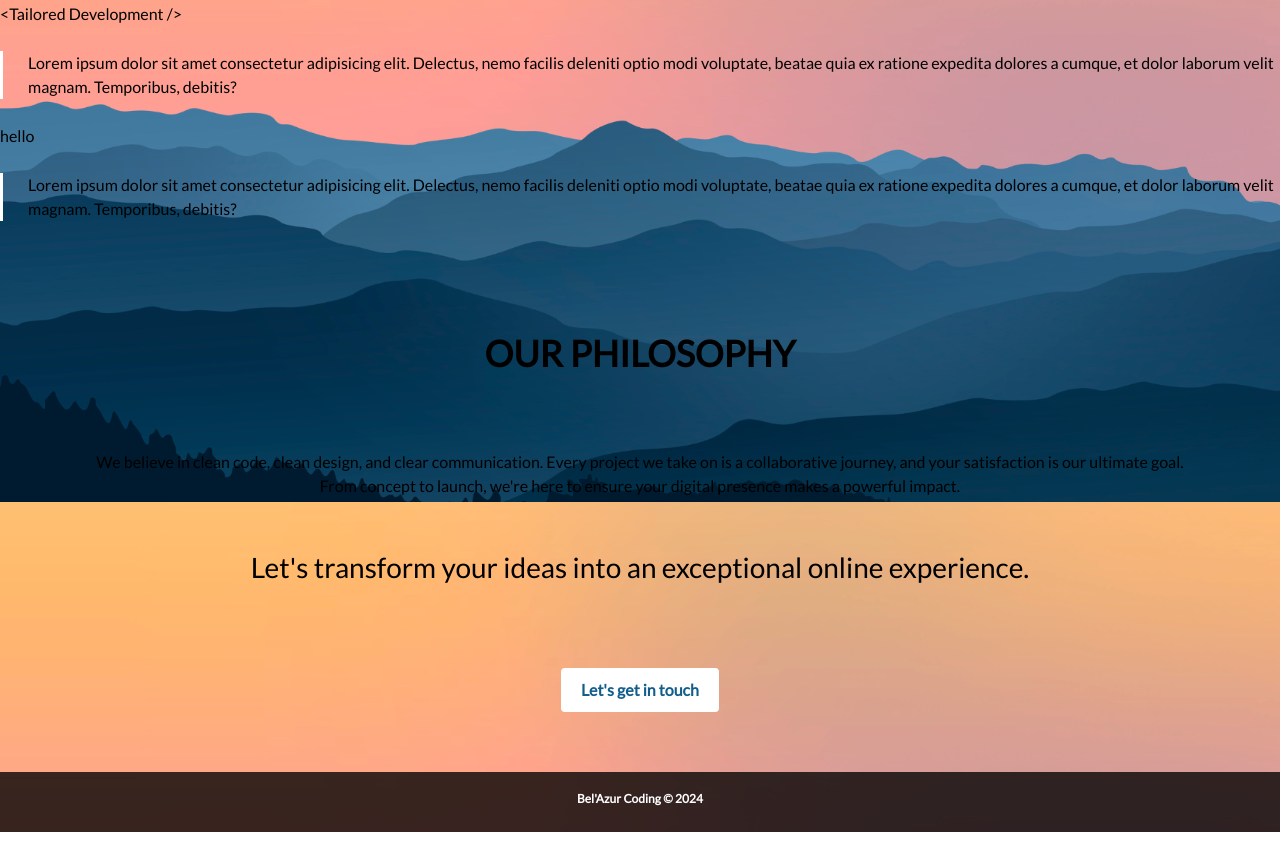
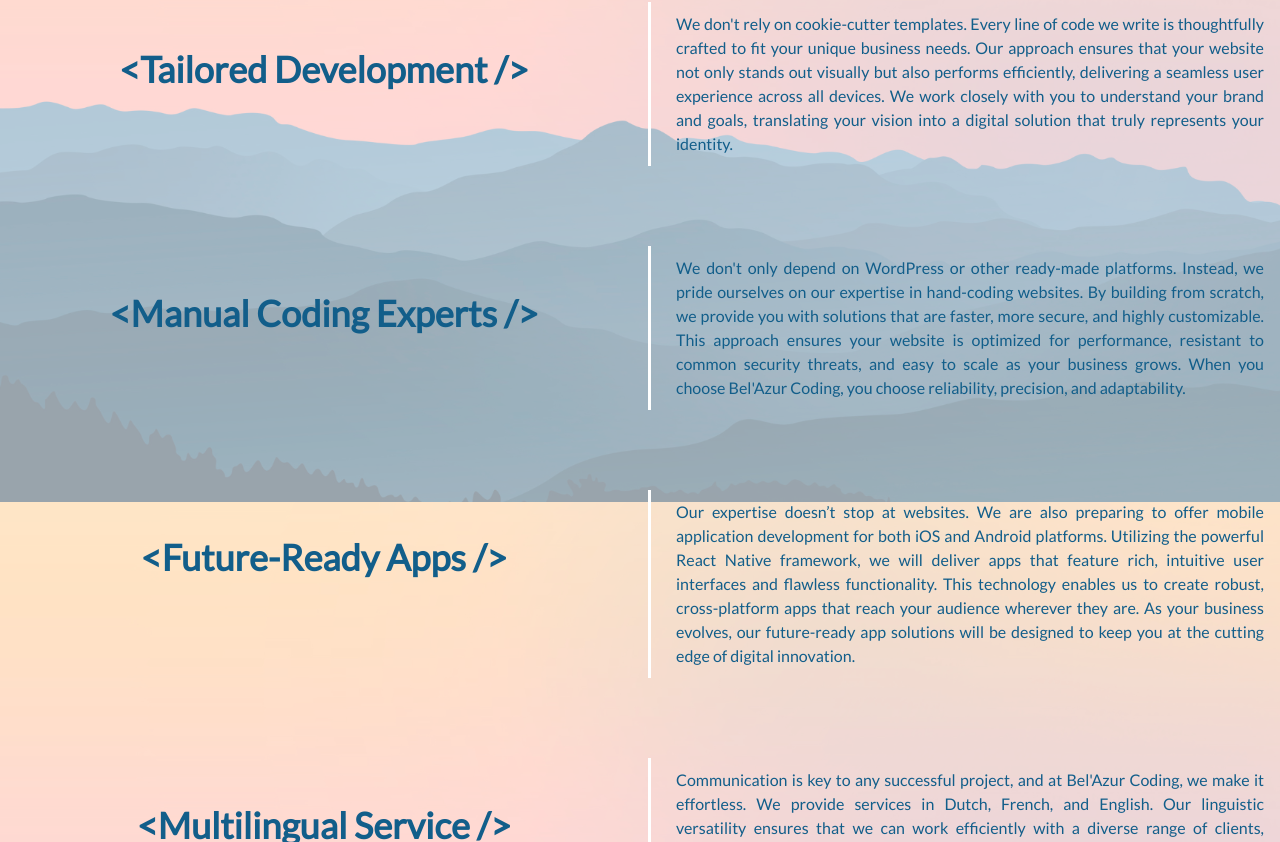
Before and after one commit to JoachimBosch/BelAzurWebsite, a React (Vite) app: page / in a window 1280 px wide. Shown: the part 1098-1940 px from the top of the page. Built offline with nearby package versions, Linux system fonts and the light colour scheme.

Commit message:
changed why us section

```diff
--- a/src/assets/allservices.jsx
+++ b/src/assets/allservices.jsx
@@ -6,9 +6,9 @@ const AllServices = () => {
 
     return (
         <>
-        <div style={{ height: "100vh"}}>
+        <div style={{ height: "90vh"}}>
 
-            <div className="flex flex-wrap justify-center py-8">
+            <div className="flex flex-wrap justify-center py-8 mt-32">
                 <button
                     onClick={() => {
                         setPage("onepager");
--- a/src/assets/services.jsx
+++ b/src/assets/services.jsx
@@ -13,7 +13,7 @@ const Services = () => {
 
     return (
         <>
-            <div className="intro mx-auto pt-32">
+            <div className="services mx-auto">
                 {page === "allServices" && <AllServices />}
                 {page === "onepager" && <Vitrine />}
                 {page === "multipager" && <Website />}
--- a/src/components/whyUs.jsx
+++ b/src/components/whyUs.jsx
@@ -3,33 +3,85 @@ import { Link } from "react-router-dom";
 const WhyUs = () => {
     return (
         <>
-            <div className="py-8 mx-auto gap-8 d-block" style={{ maxWidth: "1280px"}}>
-				<div className="">
-					<div className="pe-4 content-center" style={{ minWidth: "200px"}}>
-					{"<"}Tailored Development {"/>"}
+            <div className="whyUs py-8 gap-8 d-block text-belazurblue">
+				<div className="mx-auto" style={{ maxWidth: "1280px"}}>
+				<div className="lg:columns-2 columns-1 mx-4">
+					<div className="text-center">
+						<h1 className="py-10">
+							{"<"}Tailored Development {"/>"}
+						</h1>
+
 					</div>
-					<p className="aboutUs content-center">
-						Lorem ipsum dolor sit amet consectetur
-						adipisicing elit. Delectus, nemo facilis
-						deleniti optio modi voluptate, beatae quia
-						ex ratione expedita dolores a cumque, et
-						dolor laborum velit magnam. Temporibus,
-						debitis?
+					<p className="whyUsAbout text-justify">
+						We don't rely on cookie-cutter templates. Every line of
+                        code we write is thoughtfully crafted to fit your unique
+                        business needs. Our approach ensures that your website
+                        not only stands out visually but also performs
+                        efficiently, delivering a seamless user experience
+                        across all devices. We work closely with you to
+                        understand your brand and goals, translating your vision
+                        into a digital solution that truly represents your
+                        identity.
+
 					</p>
 				</div>
-				<div className="">
-					<div className="pe-4 content-center">
-						hello
+				<div className="lg:columns-2 columns-1 mx-4 pt-20">
+					<div className="text-center">
+						<h1 className="py-10">
+							{"<"}Manual Coding Experts  {"/>"}
+						</h1>
 					</div>
-					<p className="aboutUs content-center">
-						Lorem ipsum dolor sit amet consectetur
-						adipisicing elit. Delectus, nemo facilis
-						deleniti optio modi voluptate, beatae quia
-						ex ratione expedita dolores a cumque, et
-						dolor laborum velit magnam. Temporibus,
-						debitis?
+					<p className="whyUsAbout text-justify">
+						We don't only depend on WordPress or
+                        other ready-made platforms. Instead, we pride ourselves on our
+                        expertise in hand-coding websites. By building from
+                        scratch, we provide you with solutions that are faster,
+                        more secure, and highly customizable. This approach
+                        ensures your website is optimized for performance,
+                        resistant to common security threats, and easy to scale
+                        as your business grows. When you choose Bel'Azur Coding,
+                        you choose reliability, precision, and adaptability.
 					</p>
 				</div>
+				<div className="lg:columns-2 columns-1 mx-4 pt-20">
+					<div className="text-center">
+						<h1 className="py-10">
+							{"<"}Future-Ready Apps   {"/>"}
+						</h1>
+					</div>
+					<p className="whyUsAbout text-justify">
+					Our expertise doesn’t stop at websites. We are also
+                        preparing to offer mobile application development for
+                        both iOS and Android platforms. Utilizing the powerful
+                        React Native framework, we will deliver apps that
+                        feature rich, intuitive user interfaces and flawless
+                        functionality. This technology enables us to create
+                        robust, cross-platform apps that reach your audience
+                        wherever they are. As your business evolves, our
+                        future-ready app solutions will be designed to keep you
+                        at the cutting edge of digital innovation.
+
+					</p>
+				</div>
+				<div className="lg:columns-2 columns-1 mx-4 pt-20">
+					<div className="text-center">
+						<h1 className="py-10">
+							{"<"}Multilingual Service    {"/>"}
+						</h1>
+					</div>
+					<p className="whyUsAbout text-justify">
+					Communication is key to any successful project, and at
+                        Bel'Azur Coding, we make it effortless. We provide services
+                        in Dutch, French, and English. Our linguistic
+                        versatility ensures that we can work efficiently with a
+                        diverse range of clients, catering to both local and
+                        international businesses. Our commitment to clear,
+                        consistent communication means you'll always be in the
+                        loop, no matter where you are in the world.
+					</p>
+				</div>
+				</div>
+
 
             </div>
 
--- a/src/index.css
+++ b/src/index.css
@@ -74,26 +74,8 @@ input {
 	padding-bottom: 2px;
 }
 
-table {
-	width: 100%;
-	margin: 30px auto;
-	padding-top: 12px;
-	padding-bottom: 12px;
-	text-align: left;
-}
 
-th {
-	border-bottom: 1px;
-	border-style: solid;
-}
 
-tr:nth-child(even) {
-	background-color: #f2f2f2;
-}
-
-tr:hover {
-	background-color: #d9d6d6;
-}
 .social-links {
 	color: white;
 }
@@ -105,9 +87,9 @@ tr:hover {
 }
 
 .footer {
-	background-color: rgba(0, 0, 0, 0.779);
+	background-color: rgb(0, 0, 0);
 	color: white;
-	height: 60px;
+	height: 5vh;
 }
 
 .reference {
@@ -162,8 +144,36 @@ label {
 	color: white;
 }
 
+.whyUs {
+	background-color: rgba(255, 255, 255, 0.6);
+}
 
+.whyUs h1 {
+	margin-bottom: 0px;
+	text-align: center;
+}
 
+.whyUsAbout {
+	border-left: solid;
+	border-color: white;
+	padding-left: 25px;
+	padding-top: 10px;
+	padding-bottom: 10px;
+}
+
+.allServices {
+	font-size: 20px;
+	font-style: italic;
+	color: white;
+	height: 95%;
+
+}
+.services {
+	font-size: 20px;
+	font-style: italic;
+	color: white;
+	height: 95%;
+}
 
 /* Scrollbar */
 
```
